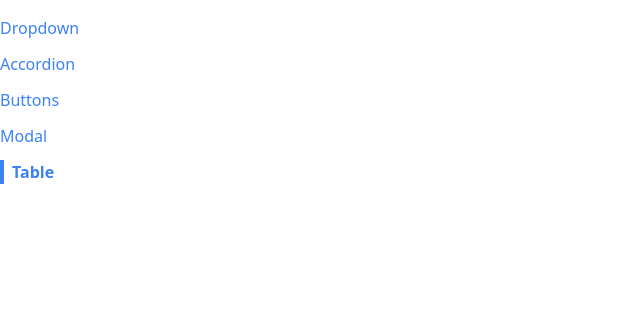
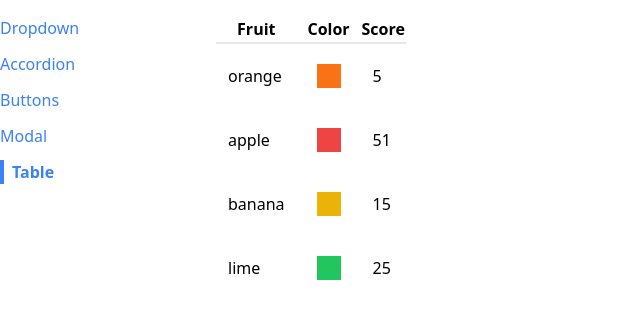
Before and after one commit to MrBrrr/react-components, a React (Create React App) app: page /table in a window 1280 px wide. Shown: the top 318 px of the page, without its empty margins (0-640 px from the left). Built offline with nearby package versions, Linux system fonts and the light colour scheme.

Commit message:
implementing non reusable table

```diff
--- a/src/components/Table.js
+++ b/src/components/Table.js
@@ -1,4 +1,31 @@
-function Table() {
+function Table({data}) {
+const renderedRows = data.map((row) => {
+        return (
+            <tr key={row.name}>
+                <td className="p-3">{row.name}</td>
+                <td className="p-3">
+                    <div className={`p-3 m-2 ${row.color}`}></div>
+                </td>
+                <td className="p-3">{row.score}</td>
+            </tr>
+        )
+    })
+
+    return (
+        // <div>
+        //     {data.length}
+        // </div>
+        <table className="table-auto border-spacing-2">
+            <thead>
+                <tr className="border-b-2">
+                    <th> Fruit </th>
+                    <th> Color </th>
+                    <th> Score </th>
+                </tr>
+            </thead>
+            <tbody> {renderedRows} </tbody>
+        </table>
+    )
 
 }
 
--- a/src/pages/TablePage.js
+++ b/src/pages/TablePage.js
@@ -1,9 +1,18 @@
 import Table from "../components/Table";
 
 function TablePage() {
+
+    // it's hardcoded now, but cpould be from anything: database, user input, etc
+    const data = [
+        {name: "orange", color: "bg-orange-500", score: 5},
+        {name: "apple", color: "bg-red-500", score: 51},
+        {name: "banana", color: "bg-yellow-500", score: 15},
+        {name: "lime", color: "bg-green-500", score: 25},
+    ]
+
     return(
         <div>
-            {Table}
+            <Table data={data}/>
         </div>
     )
 }
```
Also changed, not shown: 1 other file (tests, documents, lock files or other folders).
